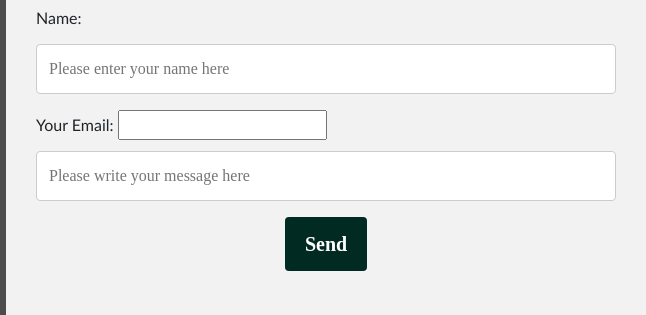
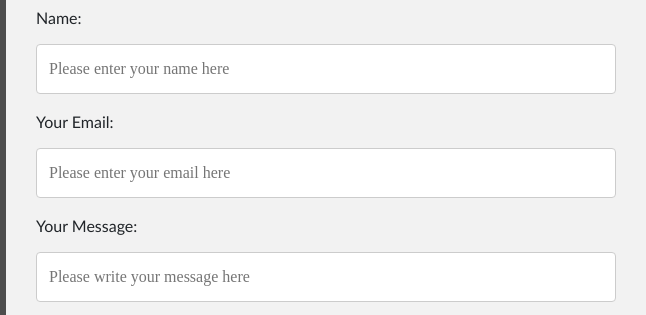
Before and after one commit to TLyons830/TLyons830.github.io, a plain HTML site: page index.html in a window 1280 px wide. Shown: the part 1233-1548 px from the top of the page, 634-1280 px from the left. Drawn offline with nearby package versions, Linux system fonts and the light colour scheme.

Commit message:
FIrstFinalDraft

```diff
--- a/css/TLyonnsPortfolio.css
+++ b/css/TLyonnsPortfolio.css
@@ -191,6 +191,18 @@ input[type=text] { /* This covers the input sections of the contact form */
     font-family: Perpetua, Rockwell Extra Bold;
 }
 
+input[type=email] { /* This covers the input sections of the contact form */
+	width: 100%;
+	padding: 12px;
+    border: 1px solid #ccc; /* We are setting a solid border and its colors */
+    border-radius: 4px;
+    box-sizing: border-box;
+    margin-top: 6px;
+    margin-bottom: 16px;
+    resize: vertical; /* This specifies how an element is resized; vertical allows the user to resize the height of the element */
+    font-family: Perpetua, Rockwell Extra Bold;
+}
+
 /* Submit button */
 input[type=submit] { /* This covers the submit button for the contact form */
 	background-color: rgb(1, 43, 34);
--- a/index.html
+++ b/index.html
@@ -87,7 +87,8 @@
 					<label>Name:</label>
 						<input type="text" name="name" placeholder="Please enter your name here">
 					<label>Your Email:</label>
-						<input type="email" id="Email" name="_replyto">
+						<br><input type="email" id="Email" name="_replyto"placeholder="Please enter your email here">
+					<br><label>Your Message:</label>
 						<input type="text" id="Message" name="Message" placeholder="Please write your message here">
 						<input type="submit" onclick="submitResponse()" value="Send">
 				</form>
```
